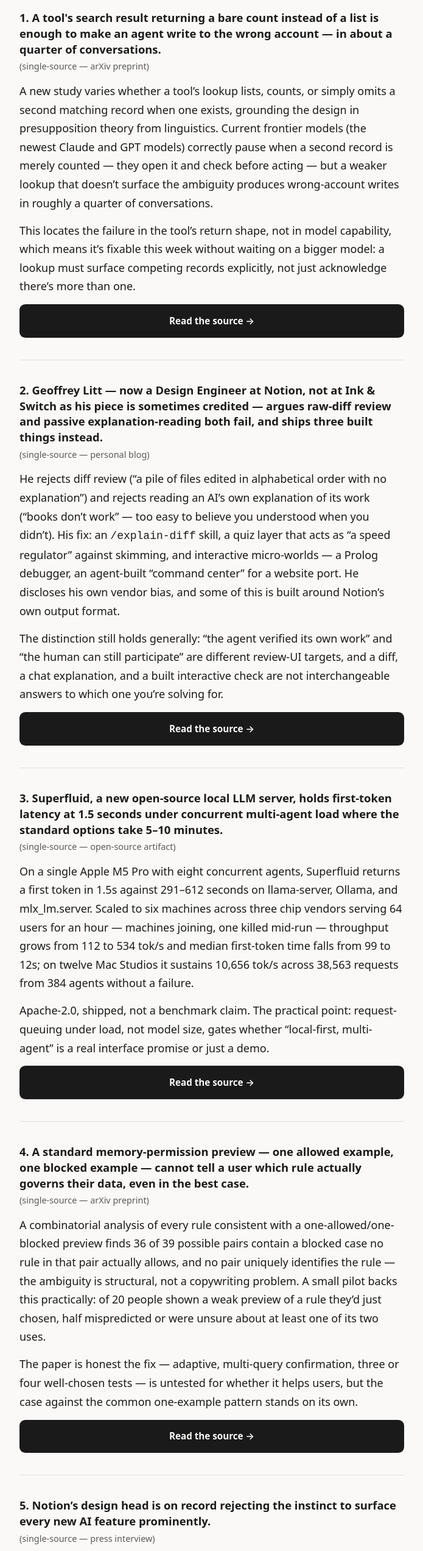
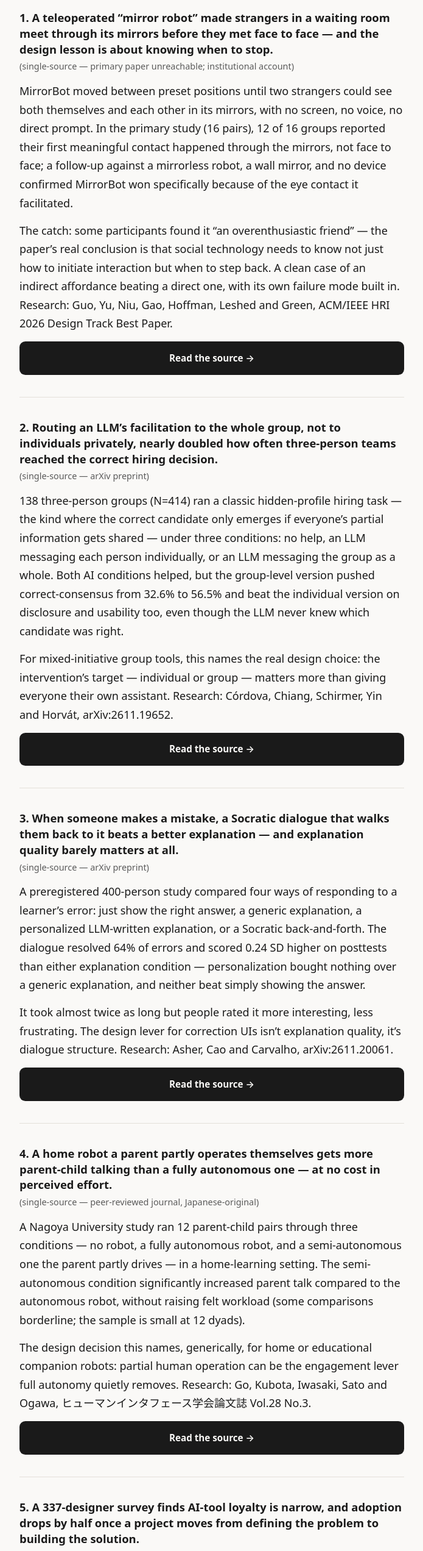
Before and after one commit to sideri-dev/limen-brief, a plain HTML site: page index.html in a window 1280 px wide. Shown: the part 200-2744 px from the top of the page at 61% size, without its empty margins (292-987 px from the left). Drawn offline with Linux system fonts and the light colour scheme.

Commit message:
limen: 2026-11-17 daily brief
Co-Authored-By: Claude Sonnet 5 <noreply@anthropic.com>
Claude-Session: https://claude.ai/code/session_01KbKRy9w3CVbwiYEv6rmPuK

```diff
--- a/index.html
+++ b/index.html
@@ -3,7 +3,7 @@
 <head>
 <meta charset="UTF-8">
 <meta name="viewport" content="width=device-width, initial-scale=1.0">
-<title>Limen — 2026-11-16</title>
+<title>Limen — 2026-11-17</title>
 <style>
   :root {
     --bg: #faf9f7;
@@ -83,72 +83,74 @@
   .question { font-size: 1rem; }
   .note { font-size: 0.95rem; color: var(--muted); }
   .note code { font-family: ui-monospace, monospace; }
+  .note ul { padding-left: 1.2rem; }
+  .note li { margin-bottom: 0.6rem; }
   footer { margin-top: 3rem; }
 </style>
 </head>
 <body>
 
 <header>
-  <p class="date">Limen — 2026-11-16</p>
+  <p class="date">Limen — 2026-11-17</p>
   <p class="read-time">~7 min read</p>
 </header>
 
 <h2>Today</h2>
 
 <div class="item">
-  <h3>1. A tool's search result returning a bare count instead of a list is enough to make an agent write to the wrong account &mdash; in about a quarter of conversations.</h3>
-  <span class="tag">(single-source &mdash; arXiv preprint)</span>
-  <p>A new study varies whether a tool&rsquo;s lookup lists, counts, or simply omits a second matching record when one exists, grounding the design in presupposition theory from linguistics. Current frontier models (the newest Claude and GPT models) correctly pause when a second record is merely counted &mdash; they open it and check before acting &mdash; but a weaker lookup that doesn&rsquo;t surface the ambiguity produces wrong-account writes in roughly a quarter of conversations.</p>
-  <p>This locates the failure in the tool&rsquo;s return shape, not in model capability, which means it&rsquo;s fixable this week without waiting on a bigger model: a lookup must surface competing records explicitly, not just acknowledge there&rsquo;s more than one.</p>
-  <a class="btn" href="https://arxiv.org/abs/2611.17639">Read the source →</a>
+  <h3>1. A teleoperated &ldquo;mirror robot&rdquo; made strangers in a waiting room meet through its mirrors before they met face to face &mdash; and the design lesson is about knowing when to stop.</h3>
+  <span class="tag">(single-source &mdash; primary paper unreachable; institutional account)</span>
+  <p>MirrorBot moved between preset positions until two strangers could see both themselves and each other in its mirrors, with no screen, no voice, no direct prompt. In the primary study (16 pairs), 12 of 16 groups reported their first meaningful contact happened through the mirrors, not face to face; a follow-up against a mirrorless robot, a wall mirror, and no device confirmed MirrorBot won specifically because of the eye contact it facilitated.</p>
+  <p>The catch: some participants found it &ldquo;an overenthusiastic friend&rdquo; &mdash; the paper&rsquo;s real conclusion is that social technology needs to know not just how to initiate interaction but when to step back. A clean case of an indirect affordance beating a direct one, with its own failure mode built in. Research: Guo, Yu, Niu, Gao, Hoffman, Leshed and Green, ACM/IEEE HRI 2026 Design Track Best Paper.</p>
+  <a class="btn" href="https://news.cornell.edu/stories/2026/04/mirrorbot-fostering-human-connection">Read the source →</a>
 </div>
 
 <hr>
 
 <div class="item">
-  <h3>2. Geoffrey Litt &mdash; now a Design Engineer at Notion, not at Ink &amp; Switch as his piece is sometimes credited &mdash; argues raw-diff review and passive explanation-reading both fail, and ships three built things instead.</h3>
-  <span class="tag">(single-source &mdash; personal blog)</span>
-  <p>He rejects diff review (&ldquo;a pile of files edited in alphabetical order with no explanation&rdquo;) and rejects reading an AI&rsquo;s own explanation of its work (&ldquo;books don&rsquo;t work&rdquo; &mdash; too easy to believe you understood when you didn&rsquo;t). His fix: an <code>/explain-diff</code> skill, a quiz layer that acts as &ldquo;a speed regulator&rdquo; against skimming, and interactive micro-worlds &mdash; a Prolog debugger, an agent-built &ldquo;command center&rdquo; for a website port. He discloses his own vendor bias, and some of this is built around Notion&rsquo;s own output format.</p>
-  <p>The distinction still holds generally: &ldquo;the agent verified its own work&rdquo; and &ldquo;the human can still participate&rdquo; are different review-UI targets, and a diff, a chat explanation, and a built interactive check are not interchangeable answers to which one you&rsquo;re solving for.</p>
-  <a class="btn" href="https://geoffreylitt.com/2026/07/02/understanding-is-the-new-bottleneck.html">Read the source →</a>
+  <h3>2. Routing an LLM&rsquo;s facilitation to the whole group, not to individuals privately, nearly doubled how often three-person teams reached the correct hiring decision.</h3>
+  <span class="tag">(single-source &mdash; arXiv preprint)</span>
+  <p>138 three-person groups (N=414) ran a classic hidden-profile hiring task &mdash; the kind where the correct candidate only emerges if everyone&rsquo;s partial information gets shared &mdash; under three conditions: no help, an LLM messaging each person individually, or an LLM messaging the group as a whole. Both AI conditions helped, but the group-level version pushed correct-consensus from 32.6% to 56.5% and beat the individual version on disclosure and usability too, even though the LLM never knew which candidate was right.</p>
+  <p>For mixed-initiative group tools, this names the real design choice: the intervention&rsquo;s target &mdash; individual or group &mdash; matters more than giving everyone their own assistant. Research: Córdova, Chiang, Schirmer, Yin and Horvát, arXiv:2611.19652.</p>
+  <a class="btn" href="https://arxiv.org/abs/2611.19652">Read the source →</a>
 </div>
 
 <hr>
 
 <div class="item">
-  <h3>3. Superfluid, a new open-source local LLM server, holds first-token latency at 1.5 seconds under concurrent multi-agent load where the standard options take 5&ndash;10 minutes.</h3>
-  <span class="tag">(single-source &mdash; open-source artifact)</span>
-  <p>On a single Apple M5 Pro with eight concurrent agents, Superfluid returns a first token in 1.5s against 291&ndash;612 seconds on llama-server, Ollama, and mlx_lm.server. Scaled to six machines across three chip vendors serving 64 users for an hour &mdash; machines joining, one killed mid-run &mdash; throughput grows from 112 to 534 tok/s and median first-token time falls from 99 to 12s; on twelve Mac Studios it sustains 10,656 tok/s across 38,563 requests from 384 agents without a failure.</p>
-  <p>Apache-2.0, shipped, not a benchmark claim. The practical point: request-queuing under load, not model size, gates whether &ldquo;local-first, multi-agent&rdquo; is a real interface promise or just a demo.</p>
-  <a class="btn" href="https://arxiv.org/abs/2611.17753">Read the source →</a>
+  <h3>3. When someone makes a mistake, a Socratic dialogue that walks them back to it beats a better explanation &mdash; and explanation quality barely matters at all.</h3>
+  <span class="tag">(single-source &mdash; arXiv preprint)</span>
+  <p>A preregistered 400-person study compared four ways of responding to a learner&rsquo;s error: just show the right answer, a generic explanation, a personalized LLM-written explanation, or a Socratic back-and-forth. The dialogue resolved 64% of errors and scored 0.24 SD higher on posttests than either explanation condition &mdash; personalization bought nothing over a generic explanation, and neither beat simply showing the answer.</p>
+  <p>It took almost twice as long but people rated it more interesting, less frustrating. The design lever for correction UIs isn&rsquo;t explanation quality, it&rsquo;s dialogue structure. Research: Asher, Cao and Carvalho, arXiv:2611.20061.</p>
+  <a class="btn" href="https://arxiv.org/abs/2611.20061">Read the source →</a>
 </div>
 
 <hr>
 
 <div class="item">
-  <h3>4. A standard memory-permission preview &mdash; one allowed example, one blocked example &mdash; cannot tell a user which rule actually governs their data, even in the best case.</h3>
-  <span class="tag">(single-source &mdash; arXiv preprint)</span>
-  <p>A combinatorial analysis of every rule consistent with a one-allowed/one-blocked preview finds 36 of 39 possible pairs contain a blocked case no rule in that pair actually allows, and no pair uniquely identifies the rule &mdash; the ambiguity is structural, not a copywriting problem. A small pilot backs this practically: of 20 people shown a weak preview of a rule they&rsquo;d just chosen, half mispredicted or were unsure about at least one of its two uses.</p>
-  <p>The paper is honest the fix &mdash; adaptive, multi-query confirmation, three or four well-chosen tests &mdash; is untested for whether it helps users, but the case against the common one-example pattern stands on its own.</p>
-  <a class="btn" href="https://arxiv.org/abs/2611.17874">Read the source →</a>
+  <h3>4. A home robot a parent partly operates themselves gets more parent-child talking than a fully autonomous one &mdash; at no cost in perceived effort.</h3>
+  <span class="tag">(single-source &mdash; peer-reviewed journal, Japanese-original)</span>
+  <p>A Nagoya University study ran 12 parent-child pairs through three conditions &mdash; no robot, a fully autonomous robot, and a semi-autonomous one the parent partly drives &mdash; in a home-learning setting. The semi-autonomous condition significantly increased parent talk compared to the autonomous robot, without raising felt workload (some comparisons borderline; the sample is small at 12 dyads).</p>
+  <p>The design decision this names, generically, for home or educational companion robots: partial human operation can be the engagement lever full autonomy quietly removes. Research: Go, Kubota, Iwasaki, Sato and Ogawa, ヒューマンインタフェース学会論文誌 Vol.28 No.3.</p>
+  <a class="btn" href="https://www.jstage.jst.go.jp/article/his/28/3/28_353/_article/-char/ja">Read the source →</a>
 </div>
 
 <hr>
 
 <div class="item">
-  <h3>5. Notion&rsquo;s design head is on record rejecting the instinct to surface every new AI feature prominently.</h3>
-  <span class="tag">(single-source &mdash; press interview)</span>
-  <p>Randy Hunt: &ldquo;You can&rsquo;t have every new tool screaming at you.&rdquo; He frames Notion&rsquo;s approach as &ldquo;tending a garden&rdquo; &mdash; replanting continuously rather than redesigning around each release &mdash; and accepts that this costs some immediate feature discovery.</p>
-  <p>It&rsquo;s a named, on-record counter-case to &ldquo;put every AI feature in the primary UI,&rdquo; and it bears on the disappearing-chat-box question this research has been tracking since Notion&rsquo;s 2024 UI shift &mdash; this time it&rsquo;s the stated philosophy behind it, not just the shipped surface.</p>
-  <a class="btn" href="https://fortune.com/2026/06/12/it-isnt-our-goal-for-design-to-be-distinctive-says-notion-design-head-randy-hunt-on-prioritizing-quality-over-novelty-when-building-ai-apps/">Read the source →</a>
+  <h3>5. A 337-designer survey finds AI-tool loyalty is narrow, and adoption drops by half once a project moves from defining the problem to building the solution.</h3>
+  <span class="tag">(single-source &mdash; arXiv preprint)</span>
+  <p>Across Product, Industrial, and UX/UI designers in 40 countries, Industrial Designers used AI noticeably less (73.9% vs. 87&ndash;88% for the other two roles), and of 60 named AI tools, just 25 carried at least 90% of every role&rsquo;s picks &mdash; loyalty concentrates hard on a handful of generalist tools.</p>
+  <p>Sharper still: predicted adoption among UX/UI designers fell from 87.2% in Define to 43.9% in Develop, a confirmed phase effect. For anyone advising a design team&rsquo;s tool stack, especially across Japanese, Thai and English-language markets, this is the real adoption curve to plan around, not an assumed flat one. Research: Tajarmakan and Hojjati Emami, arXiv:2611.20519.</p>
+  <a class="btn" href="https://arxiv.org/abs/2611.20519">Read the source →</a>
 </div>
 
 <h2>Yesterday&rsquo;s dossier</h2>
 
 <div class="item">
-  <p>No daily-chain dossier was set yesterday &mdash; the target picked turned out to be a ledger-listed kill an existing dossier already owned, so the dossier run correctly declined to write it again. A queue-sourced backfill dossier did land on 2026-11-15: no published study sets a self-rated cognitive style against a scored instrument, and across three literatures that don&rsquo;t cite each other &mdash; learner-control research, HCI&rsquo;s adaptive-versus-adaptable experiments, and the automation line &mdash; letting someone choose their own assistance mode buys preference and felt motivation, never a measured outcome.</p>
-  <p>The direct test &mdash; assigning versus choosing an AI assistance mode, outcome measured &mdash; has never been run, and several existing nulls are weaker than they look once you check how the trait was split. Takeaway: a mode toggle is a preference control, not an outcome intervention &mdash; the default, not the toggle, should carry the outcome.</p>
-  <p class="dossier-path">dossiers/2026-11-15-the-self-label-was-never-scored-and-choosing-bought-motivation-not-outcomes.md</p>
+  <p>Yesterday&rsquo;s daily-chain dossier dug into the &ldquo;count vs. list&rdquo; agent-tool paper that led the 2026-11-16 digest, and found the digest&rsquo;s own framing needed correcting: the result is signal-versus-no-signal, not count-versus-list &mdash; a count alone stops only three specific newer models (and Gemini 3.1 Pro), while 36 earlier agents need a full listing to stop acting on an ambiguous record. The retail &ldquo;quarter of wrong-account writes&rdquo; figure actually comes from a lookup showing no signal at all, and the harm itself is a store-order artifact: an identical duplicate record sorted second produces zero wrong writes, sorted first it produces up to 23%.</p>
+  <p>Every tested fix carries a measured cost &mdash; listing leaks other customers&rsquo; data in 38.6% of completions, a hard policy line can tank legitimate task completion from 67/80 to 2/80. The underlying design rule (&ldquo;disambiguate before acting&rdquo;) isn&rsquo;t new &mdash; Microsoft&rsquo;s HAX guidelines stated it in 2019 &mdash; but this paper measures, for the first time, that agent compliance tracks the tool&rsquo;s return shape rather than the model&rsquo;s capability.</p>
+  <p class="dossier-path">dossiers/2026-11-16-the-count-did-not-stop-them-any-signal-did-and-the-harm-was-store-order.md</p>
 </div>
 
 <h2>Needs your answer</h2>
```
